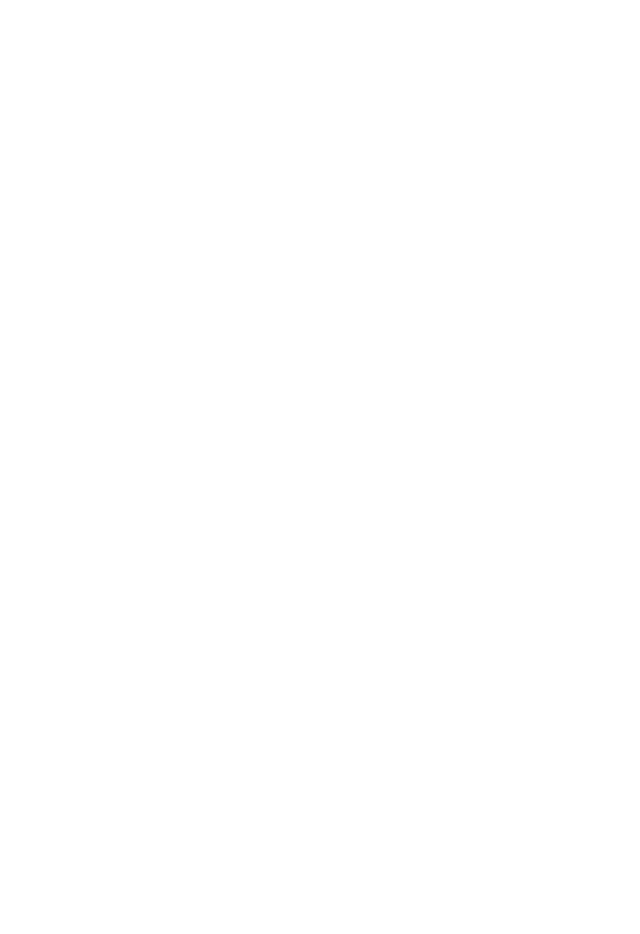
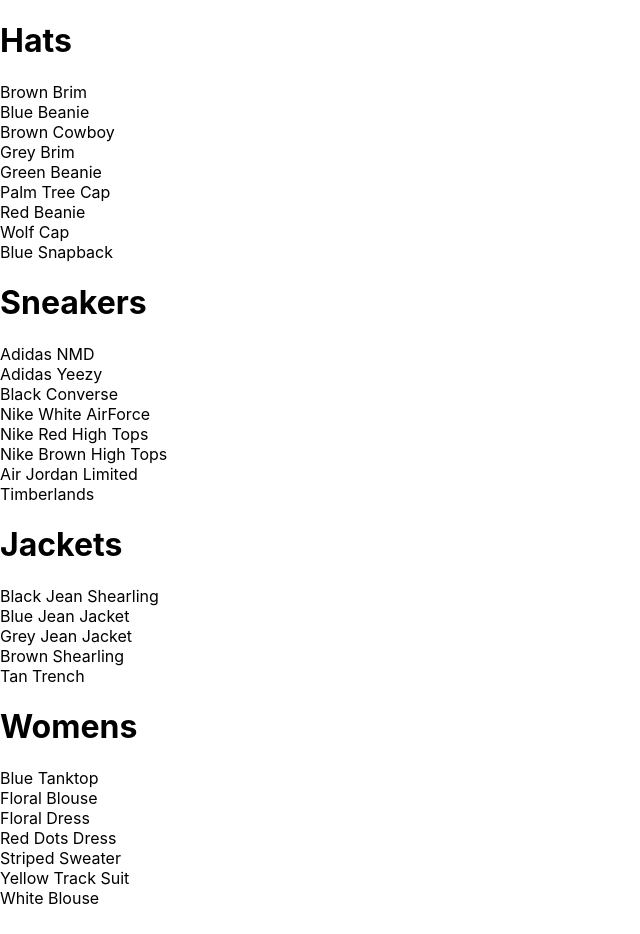
Before and after one commit to rutulshah17/styleio, a React (Create React App) app: page /shop in a window 1280 px wide. Shown: the top 934 px of the page, without its empty margins (0-640 px from the left). Before the commit the page ends 800 px from the top, so only its background shows below. Built offline with nearby package versions, Linux system fonts and the light colour scheme.

Commit message:
added shop-page, data is now visible on /shop without scss

```diff
--- a/src/App.js
+++ b/src/App.js
@@ -1,22 +1,15 @@
 import React from 'react';
 import { Route, Switch } from 'react-router-dom';
 
-
 import HomePage from './pages/homepage/homepage.component';
-
-const HatsPage = () => (
-	<div>
-		<h1> Hats Page </h1>
-	</div>
-);
-
+import ShopPage from './pages/shop/shop-page.component';
 
 function App() {
 	return (
 		<div>
 			<Switch>
 				<Route exact path="/" component={HomePage} />
-				<Route path="/hats" component={HatsPage} />
+				<Route path="/shop" component={ShopPage} />
 			</Switch>
 		</div>
 	);
--- /dev/null
+++ b/src/components/collection-preview/collection-preview.component.jsx
@@ -0,0 +1,18 @@
+import React from 'react';
+
+import './collection-preview.component.scss';
+
+import '../../pages/shop/shop-page.component';
+
+const CollectionPreview = ( {title, items} ) => (
+    <div className="collection-preview">
+        <h1 className="title"> {title} </h1>
+        <div className="preview">
+			{items.map( item => (
+				<div key={item.id}> {item.name} </div>
+			))}
+        </div>
+    </div>
+);
+
+export default CollectionPreview;
--- /dev/null
+++ b/src/pages/shop/shop-data.component.js
@@ -0,0 +1,249 @@
+const SHOP_DATA = [
+    {
+      id: 1,
+      title: 'Hats',
+      routeName: 'hats',
+      items: [
+        {
+          id: 1,
+          name: 'Brown Brim',
+          imageUrl: 'https://i.ibb.co/ZYW3VTp/brown-brim.png',
+          price: 25
+        },
+        {
+          id: 2,
+          name: 'Blue Beanie',
+          imageUrl: 'https://i.ibb.co/ypkgK0X/blue-beanie.png',
+          price: 18
+        },
+        {
+          id: 3,
+          name: 'Brown Cowboy',
+          imageUrl: 'https://i.ibb.co/QdJwgmp/brown-cowboy.png',
+          price: 35
+        },
+        {
+          id: 4,
+          name: 'Grey Brim',
+          imageUrl: 'https://i.ibb.co/RjBLWxB/grey-brim.png',
+          price: 25
+        },
+        {
+          id: 5,
+          name: 'Green Beanie',
+          imageUrl: 'https://i.ibb.co/YTjW3vF/green-beanie.png',
+          price: 18
+        },
+        {
+          id: 6,
+          name: 'Palm Tree Cap',
+          imageUrl: 'https://i.ibb.co/rKBDvJX/palm-tree-cap.png',
+          price: 14
+        },
+        {
+          id: 7,
+          name: 'Red Beanie',
+          imageUrl: 'https://i.ibb.co/bLB646Z/red-beanie.png',
+          price: 18
+        },
+        {
+          id: 8,
+          name: 'Wolf Cap',
+          imageUrl: 'https://i.ibb.co/1f2nWMM/wolf-cap.png',
+          price: 14
+        },
+        {
+          id: 9,
+          name: 'Blue Snapback',
+          imageUrl: 'https://i.ibb.co/X2VJP2W/blue-snapback.png',
+          price: 16
+        }
+      ]
+    },
+    {
+      id: 2,
+      title: 'Sneakers',
+      routeName: 'sneakers',
+      items: [
+        {
+          id: 1,
+          name: 'Adidas NMD',
+          imageUrl: 'https://i.ibb.co/0s3pdnc/adidas-nmd.png',
+          price: 220
+        },
+        {
+          id: 2,
+          name: 'Adidas Yeezy',
+          imageUrl: 'https://i.ibb.co/dJbG1cT/yeezy.png',
+          price: 280
+        },
+        {
+          id: 3,
+          name: 'Black Converse',
+          imageUrl: 'https://i.ibb.co/bPmVXyP/black-converse.png',
+          price: 110
+        },
+        {
+          id: 4,
+          name: 'Nike White AirForce',
+          imageUrl: 'https://i.ibb.co/1RcFPk0/white-nike-high-tops.png',
+          price: 160
+        },
+        {
+          id: 5,
+          name: 'Nike Red High Tops',
+          imageUrl: 'https://i.ibb.co/QcvzydB/nikes-red.png',
+          price: 160
+        },
+        {
+          id: 6,
+          name: 'Nike Brown High Tops',
+          imageUrl: 'https://i.ibb.co/fMTV342/nike-brown.png',
+          price: 160
+        },
+        {
+          id: 7,
+          name: 'Air Jordan Limited',
+          imageUrl: 'https://i.ibb.co/w4k6Ws9/nike-funky.png',
+          price: 190
+        },
+        {
+          id: 8,
+          name: 'Timberlands',
+          imageUrl: 'https://i.ibb.co/Mhh6wBg/timberlands.png',
+          price: 200
+        }
+      ]
+    },
+    {
+      id: 3,
+      title: 'Jackets',
+      routeName: 'jackets',
+      items: [
+        {
+          id: 1,
+          name: 'Black Jean Shearling',
+          imageUrl: 'https://i.ibb.co/XzcwL5s/black-shearling.png',
+          price: 125
+        },
+        {
+          id: 2,
+          name: 'Blue Jean Jacket',
+          imageUrl: 'https://i.ibb.co/mJS6vz0/blue-jean-jacket.png',
+          price: 90
+        },
+        {
+          id: 3,
+          name: 'Grey Jean Jacket',
+          imageUrl: 'https://i.ibb.co/N71k1ML/grey-jean-jacket.png',
+          price: 90
+        },
+        {
+          id: 4,
+          name: 'Brown Shearling',
+          imageUrl: 'https://i.ibb.co/s96FpdP/brown-shearling.png',
+          price: 165
+        },
+        {
+          id: 5,
+          name: 'Tan Trench',
+          imageUrl: 'https://i.ibb.co/M6hHc3F/brown-trench.png',
+          price: 185
+        }
+      ]
+    },
+    {
+      id: 4,
+      title: 'Womens',
+      routeName: 'womens',
+      items: [
+        {
+          id: 1,
+          name: 'Blue Tanktop',
+          imageUrl: 'https://i.ibb.co/7CQVJNm/blue-tank.png',
+          price: 25
+        },
+        {
+          id: 2,
+          name: 'Floral Blouse',
+          imageUrl: 'https://i.ibb.co/4W2DGKm/floral-blouse.png',
+          price: 20
+        },
+        {
+          id: 3,
+          name: 'Floral Dress',
+          imageUrl: 'https://i.ibb.co/KV18Ysr/floral-skirt.png',
+          price: 80
+        },
+        {
+          id: 4,
+          name: 'Red Dots Dress',
+          imageUrl: 'https://i.ibb.co/N3BN1bh/red-polka-dot-dress.png',
+          price: 80
+        },
+        {
+          id: 5,
+          name: 'Striped Sweater',
+          imageUrl: 'https://i.ibb.co/KmSkMbH/striped-sweater.png',
+          price: 45
+        },
+        {
+          id: 6,
+          name: 'Yellow Track Suit',
+          imageUrl: 'https://i.ibb.co/v1cvwNf/yellow-track-suit.png',
+          price: 135
+        },
+        {
+          id: 7,
+          name: 'White Blouse',
+          imageUrl: 'https://i.ibb.co/qBcrsJg/white-vest.png',
+          price: 20
+        }
+      ]
+    },
+    {
+      id: 5,
+      title: 'Mens',
+      routeName: 'mens',
+      items: [
+        {
+          id: 1,
+          name: 'Camo Down Vest',
+          imageUrl: 'https://i.ibb.co/xJS0T3Y/camo-vest.png',
+          price: 325
+        },
+        {
+          id: 2,
+          name: 'Floral T-shirt',
+          imageUrl: 'https://i.ibb.co/qMQ75QZ/floral-shirt.png',
+          price: 20
+        },
+        {
+          id: 3,
+          name: 'Black & White Longsleeve',
+          imageUrl: 'https://i.ibb.co/55z32tw/long-sleeve.png',
+          price: 25
+        },
+        {
+          id: 4,
+          name: 'Pink T-shirt',
+          imageUrl: 'https://i.ibb.co/RvwnBL8/pink-shirt.png',
+          price: 25
+        },
+        {
+          id: 5,
+          name: 'Jean Long Sleeve',
+          imageUrl: 'https://i.ibb.co/VpW4x5t/roll-up-jean-shirt.png',
+          price: 40
+        },
+        {
+          id: 6,
+          name: 'Burgundy T-shirt',
+          imageUrl: 'https://i.ibb.co/mh3VM1f/polka-dot-shirt.png',
+          price: 25
+        }
+      ]
+    }
+  ]
+
+  export default SHOP_DATA;
--- /dev/null
+++ b/src/pages/shop/shop-page.component.jsx
@@ -0,0 +1,29 @@
+import React from 'react';
+
+import SHOP_DATA from '../shop/shop-data.component';
+
+import CollectionPreview from '../../components/collection-preview/collection-preview.component';
+
+class ShopPage extends React.Component {
+	constructor(props) {
+		super(props);
+
+		this.state = {
+			collections: SHOP_DATA
+		}
+	}
+	render() {
+
+		return(
+			<div className="shop-page">
+			{
+				this.state.collections.map( ( {id, ...otherCollectionProps} ) =>
+					<CollectionPreview key={id} {...otherCollectionProps} />
+				)
+			}
+			</div>
+		);
+	}
+}
+
+export default ShopPage;
```
Also changed, not shown: src/components/collection-preview/collection-preview.component.scss (added).
